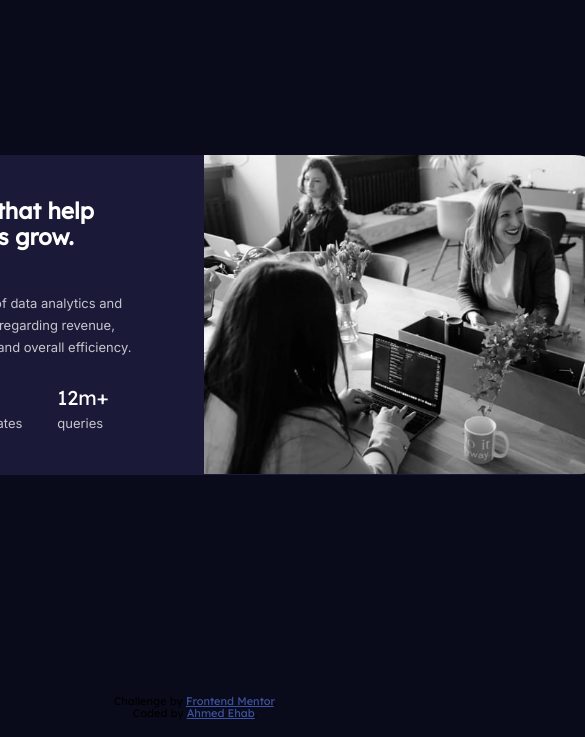
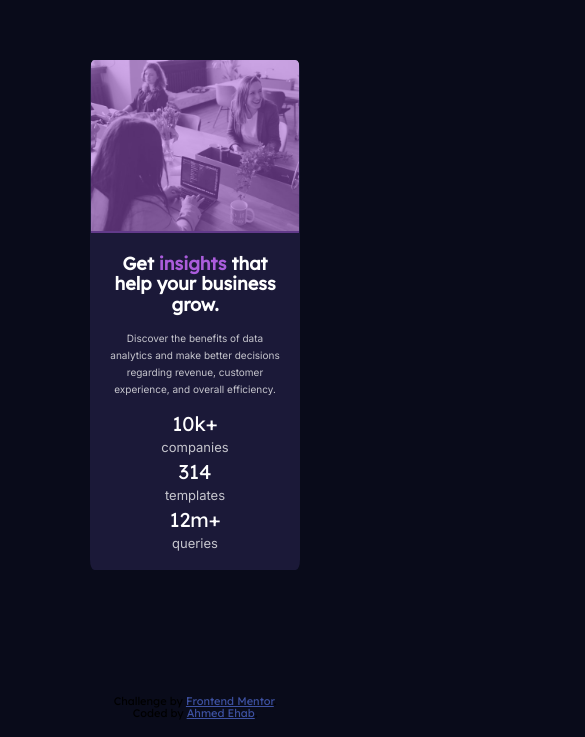
Before and after one commit to lilme5a/stats-preview-card-component, a plain HTML site: page index.html in a window 390 px wide. Shown: the part 107-844 px from the top of the page, 585 px wide, since content can reach past the window. Drawn offline with Linux system fonts and the light colour scheme.

Commit message:
Add files via upload

```diff
--- a/mainCssFile.css
+++ b/mainCssFile.css
@@ -78,10 +78,62 @@ body {
     color: var(--Slightly-transparent-white);
     font-family: 'Inter', sans-serif;
 }
+.box .img {
+    position: relative;
+}
 .box img {
     height: 321px;
     border-top-right-radius: var(--main-border-radius);
     border-bottom-right-radius: var(--main-border-radius);
+}
+.box .img .overlay {
+    position: absolute;
+    left: 0;
+    top: 0;
+    width: 100%;
+    height: 99%;
+    background-color: rgb(170 92 219 / 50%);
+}
+@media (max-width: 790px) {
+    .box {
+        width: 210px;
+        height: 510px;
+        flex-direction: column-reverse;
+        justify-content: flex-end;
+    }
+    .box .content {
+        padding: 0;
+        width: 100%;
+        justify-content: space-around;
+        min-height: 0;
+        height: 100%;
+        padding: 15px;
+    }
+    h2 {
+        font-size: 18px;
+        text-align: center;
+    }
+    .box .content p {
+        font-size: 10px;
+        text-align: center;
+        margin-top: 5px;
+    }
+    .box .content p span {
+        margin-top: 5px;
+        display: block;
+    }
+    .box .content .stats {
+        margin-top: 0;
+        flex-direction: column;
+        align-items: center;
+    }
+    .box .content .stats p {
+        margin-right: 0;
+    }
+    .box img {
+        height: 171px;
+        border-bottom-right-radius: 0;
+    }
 }
 .attribution {
     position: absolute;
```
